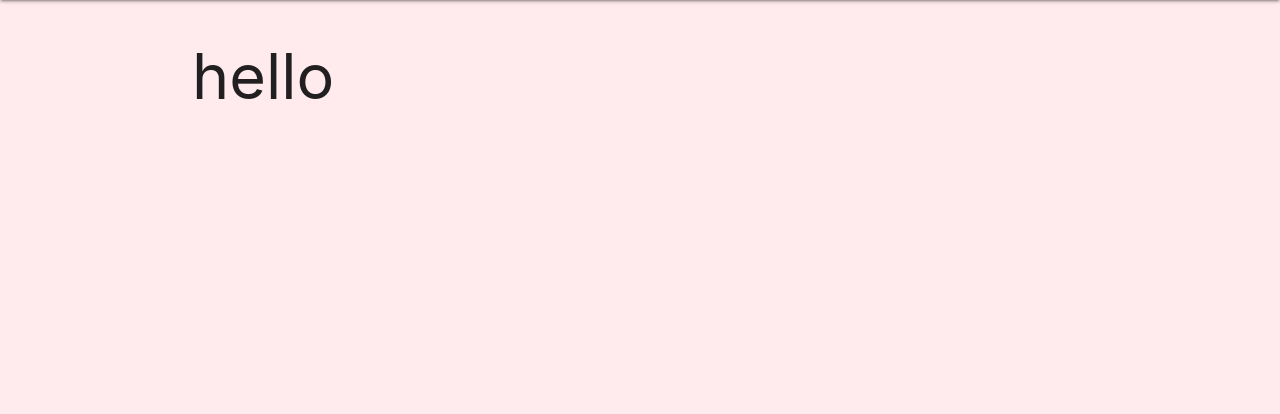
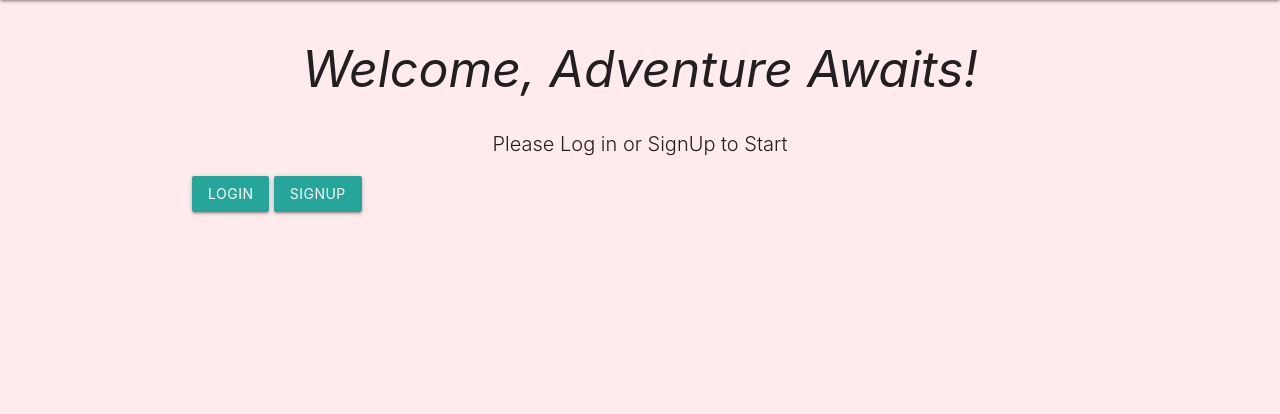
Before and after one commit to samanthalazo11/Adventures, a Django app: page / in a window 1280 px wide. Shown: the part 64-478 px from the top of the page. Run offline with Django 4.2, Linux system fonts and the light colour scheme.

Commit message:
wip:added styling

```diff
--- a/main_app/models.py
+++ b/main_app/models.py
@@ -32,6 +32,7 @@ class Excursions(models.Model):
     name = models.CharField(max_length=100)
     description = models.TextField(max_length=250)
     price =  models.IntegerField(default=0)
+    destination = models.ForeignKey(Destination, on_delete=models.CASCADE, null=True)
 
     def __str__(self):
         return f"{self.name} is {self.price}"
--- a/main_app/templates/base.html
+++ b/main_app/templates/base.html
@@ -50,6 +50,7 @@
 
     </header>
     <main class="container ">
+
         {% block content %}
         {% endblock %}
     </main>
--- a/main_app/templates/destinations/destination_form.html
+++ b/main_app/templates/destinations/destination_form.html
@@ -2,10 +2,13 @@
 
 {% block title %}
 {%if object%}
+
 <title>Update {{object.location}}</title>
 {%else%}
 <title>Add a Destination </title>
+
 {% endif %}
+
 {% endblock %}
 
 {% block content %}
--- a/main_app/templates/home.html
+++ b/main_app/templates/home.html
@@ -1,5 +1,24 @@
 {% extends 'base.html'%}
 
+
 {% block content %}
-    <h1>hello</h1>
+    <h1 style="text-align:center;" ;>Welcome, Adventure Awaits! </h1>
+        <h2 style="text-align:center;" >Please Log in or SignUp to Start </h2>
+
+        <a href="{% url 'login' %}" class="btn"  style="text-align:center;">Login</a>
+
+        <a href="{% url 'signup' %}" class="btn" style="align-items:center;" >Signup</a>
+        <style>
+
+            h2{
+                font-size: 20px;
+                font-weight: 300;
+
+            }
+            h1{
+                font-size: 50px;
+                font-style: italic;
+            }
+        </style>
+
 {% endblock %}
```
Also changed, not shown: main_app/templates/about.html (+13 -0 lines), main_app/templates/destinations/detail.html (+8 -1 lines), main_app/templates/destinations/index.html (+7 -0 lines), main_app/migrations/0005_excursions_destination.py (added), main_app/static/css/style.css (line endings or trailing spaces).
